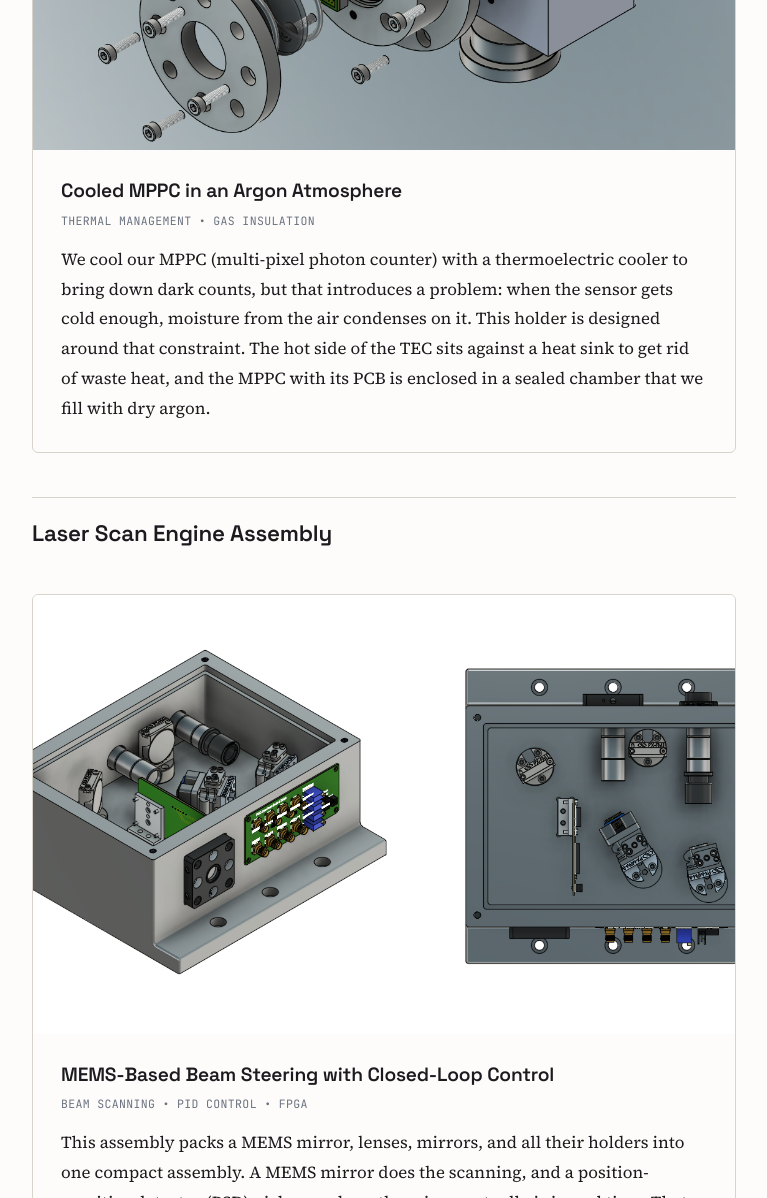
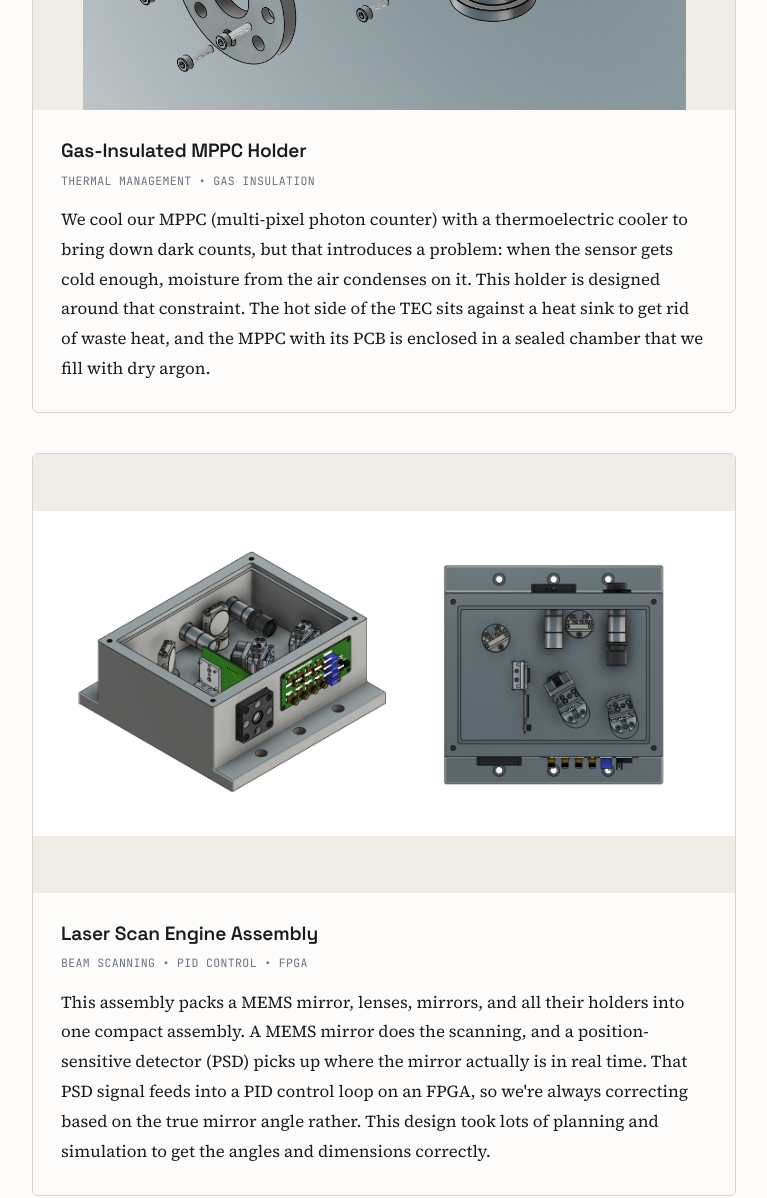
Before and after one commit to AnasASK/anasask.github.io, a plain HTML site: page projects/opto-mechanical-assemblies.html in a window 1280 px wide. Shown: the part 840-2038 px from the top of the page, without its empty margins (256-1023 px from the left). Drawn offline with Linux system fonts and the light colour scheme.

Commit message:
Update assembly titles and image object-fit style

```diff
--- a/projects/opto-mechanical-assemblies.html
+++ b/projects/opto-mechanical-assemblies.html
@@ -152,7 +152,8 @@
     .assembly-card img {
       width: 100%;
       aspect-ratio: 16/10;
-      object-fit: cover;
+      object-fit: contain;
+      background: var(--surface);
       border-radius: 0;
     }
     .assembly-card-body {
@@ -237,13 +238,11 @@
   <main class="project-body">
 
     <!-- ── Assembly 1: MPPC Holder ── -->
-    <h2>Gas-Insulated MPPC Holder</h2>
-
     <div class="assembly-card">
       <img src="/projects/res/opto-mechanical/mppcholderexploded.png"
            alt="Gas-insulated MPPC holder assembly with heat sink and sealed argon chamber">
       <div class="assembly-card-body">
-        <h3>Cooled MPPC in an Argon Atmosphere</h3>
+        <h3>Gas-Insulated MPPC Holder</h3>
         <p class="assembly-subtitle">Thermal Management &bull; Gas Insulation</p>
         <p>
           We cool our MPPC (multi-pixel photon counter) with a thermoelectric
@@ -258,13 +257,11 @@
     </div>
 
     <!-- ── Assembly 2: Scan Engine Block ── -->
-    <h2>Laser Scan Engine Assembly</h2>
-
     <div class="assembly-card">
       <img src="/projects/res/opto-mechanical/laserscanengine.png"
            alt="Laser scan engine block with MEMS mirror, lenses, and PSD feedback">
       <div class="assembly-card-body">
-        <h3>MEMS-Based Beam Steering with Closed-Loop Control</h3>
+        <h3>Laser Scan Engine Assembly</h3>
         <p class="assembly-subtitle">Beam Scanning &bull; PID Control &bull; FPGA</p>
         <p>
           This assembly packs a MEMS mirror, lenses, mirrors, and all
@@ -278,13 +275,11 @@
     </div>
 
     <!-- ── Assembly 3: Motorized Iris ── -->
-    <h2>Motorized Iris</h2>
-
     <div class="assembly-card">
       <img src="/projects/res/opto-mechanical/motorizediris.png"
            alt="Motorized iris assembly with servo motor and geared iris mechanism">
       <div class="assembly-card-body">
-        <h3>Automated Pinhole for STED Microscopy</h3>
+        <h3>Motorized Iris</h3>
         <p class="assembly-subtitle">Automation &bull; STED &bull; Airy Unit Control</p>
         <p>
           The pinhole in a STED system is used to block out-of-focus light and stray background noise from reaching the detector.
```
